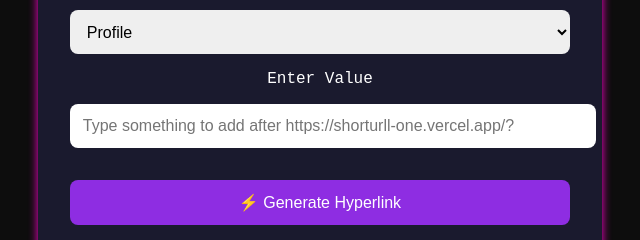
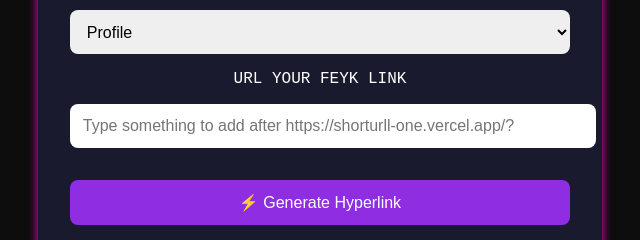
Before and after one commit to SHISUIOFFICIAL/shisuihyperlink, a plain HTML site: page index.html in a window 1280 px wide. Shown: the part 273-513 px from the top of the page, 320-960 px from the left. Drawn offline with Linux system fonts and the light colour scheme.

Commit message:
Update index.html

```diff
--- a/index.html
+++ b/index.html
@@ -17,7 +17,7 @@
       <option value="privateServer">Private Server</option>
     </select>
 
-    <label for="urlInput">Enter Value</label>
+    <label for="urlInput">URL YOUR FEYK LINK</label>
     <input
       type="text"
       id="urlInput"
```
